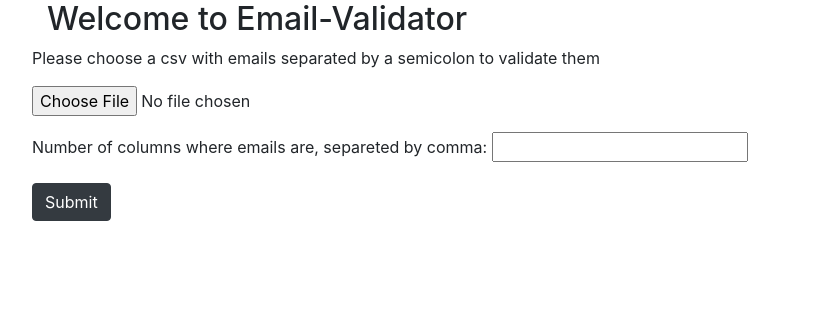
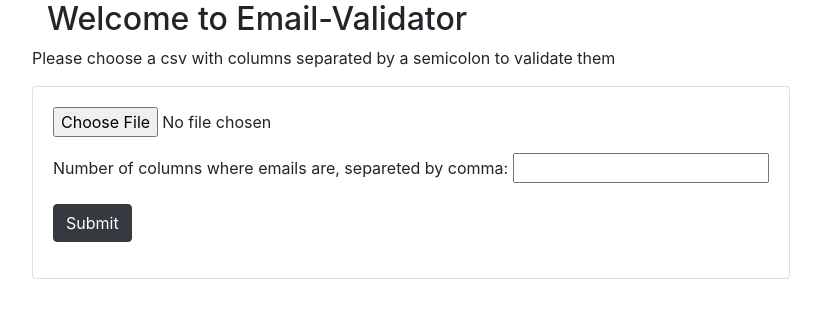
Before and after one commit to sofide/email-val, a Django app: page / in a window 1280 px wide. Shown: the part 88-406 px from the top of the page, without its empty margins (38-859 px from the left). Run offline with Django 3.2, Linux system fonts and the light colour scheme; some libraries are stand-ins or nearby versions.

Commit message:
template makeup

```diff
--- a/email_val/core/templates/core/home.html
+++ b/email_val/core/templates/core/home.html
@@ -4,27 +4,36 @@
     <div class="col-12">
         <h2>Welcome to Email-Validator</h2>
         <div class="row">
-            <p>Please choose a csv with emails separated by a semicolon to validate them</p>
-        </div>
-        <div class="row">
-            <form action="/" method="POST" enctype="multipart/form-data">
-                {% csrf_token %}
-                {{ csv_form.as_p }}
-                <input type="submit" value="Submit" class="btn btn-dark"/>
-            </form>
+            <p>Please choose a csv with columns separated by a semicolon to validate them</p>
         </div>
         {% if warning %}
-            <p> {{ warning }} </p>
+            <div class="row">
+                <div class="alert alert-danger" role="alert">
+                    {{ warning }}
+                </div>
+            </div>
         {% endif %}
+        <div class="row">
+            <div class="card">
+                <div class="card-body">
+                    <form action="/" method="POST" enctype="multipart/form-data">
+                        {% csrf_token %}
+                        {{ csv_form.as_p }}
+                        <input type="submit" value="Submit" class="btn btn-dark"/>
+                    </form>
+                </div>
+            </div>
+        </div>
         {% if emails %}
         <div class="row">
-            <h3>This is your file's content: </h3>
+            <h3>These are the emails we will validate: </h3>
         </div>
         <div class="row">
             <ul>
             {% for mail in emails %}
                 <li>{{ mail  }}</li>
             {% endfor %}
+            </ul>
         </div>
         {% endif %}
         {{ data  }}
```
